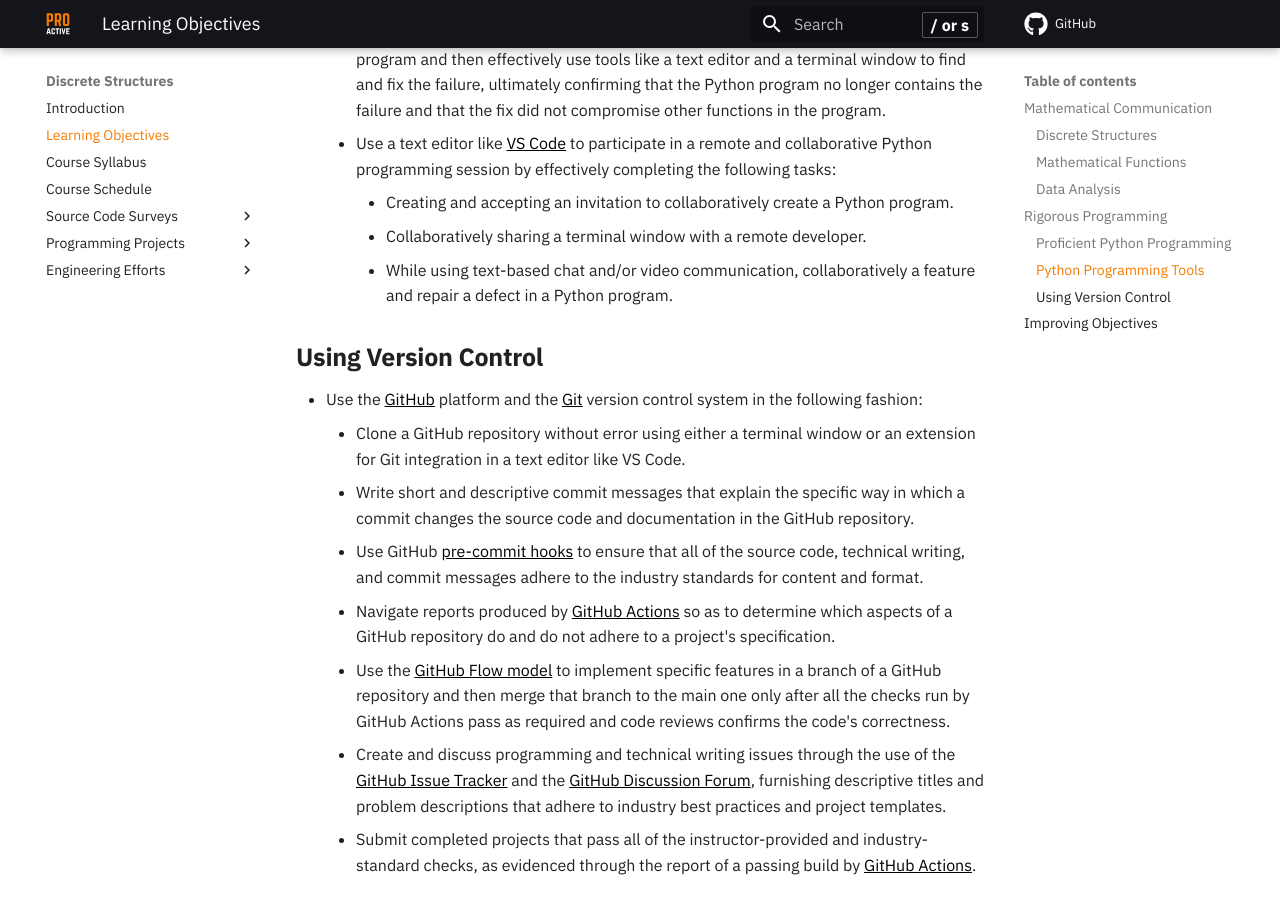
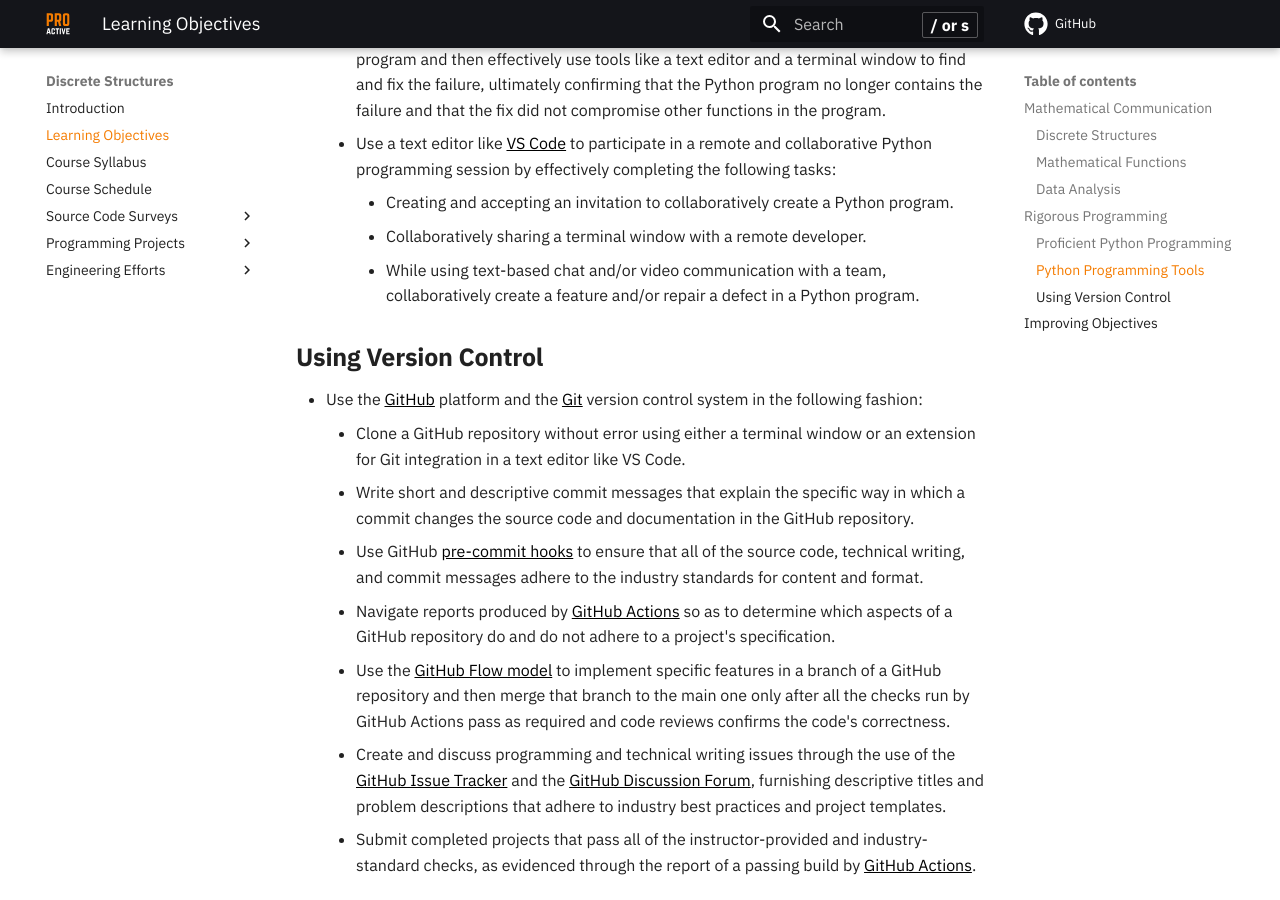
Before and after one commit to ProactiveProgrammers/www.proactiveprogrammers.com, an MkDocs documentation site: the page built from docs/discrete-structures/learning-objectives-discrete-structures.md, in a window 1280 px wide and 900 px high, scrolled down 3385 px. Built offline with MkDocs 1.6.1 and Material for MkDocs 9.7.7, drawn with Linux system fonts in a browser that asks for light colours; comment, search, counter and statistics services are not loaded.

Commit message:
fix: Clarify feature creation in learning-objectives-discrete-structures.

```diff
--- a/docs/discrete-structures/learning-objectives-discrete-structures.md
+++ b/docs/discrete-structures/learning-objectives-discrete-structures.md
@@ -139,9 +139,9 @@
 
 ### Python Programming Tools
 
-  - Use a Python programming environment to complete these tasks
-    while implementing a Python program consisting of between one and five
-      hundred lines of code:
+  - Use a Python programming environment to complete these tasks while
+    implementing a Python program consisting of between one and five hundred
+    lines of code:
     - Install, upgrade, and use [Python](https://www.python.org/) 3.8 or 3.9
       programming environment to create, run, and debug a Python program through
       a terminal window and/or a text editor.
@@ -164,8 +164,9 @@
         - Creating and accepting an invitation to collaboratively create a
           Python program.
         - Collaboratively sharing a terminal window with a remote developer.
-        - While using text-based chat and/or video communication,
-          collaboratively a feature and repair a defect in a Python program.
+        - While using text-based chat and/or video communication with a team,
+          collaboratively create a feature and/or repair a defect in a Python
+          program.
 
 ### Using Version Control
 
```
